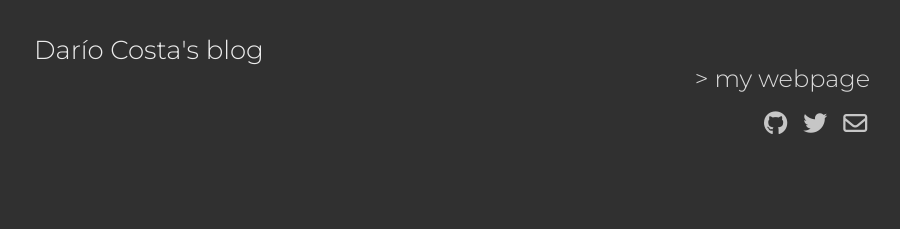
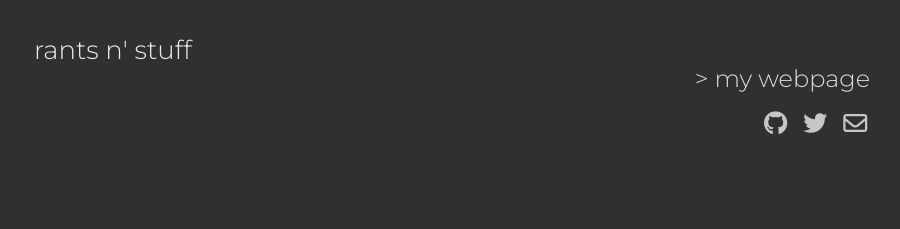
Before and after one commit to dcostap/personal-blog, a Jekyll site: the page built from notes.md, in a window 1280 px wide. Shown: the top 229 px of the page, without its empty margins (188-1088 px from the left). Built offline with Jekyll 4.4.1, drawn with Linux system fonts in a browser that asks for light colours; nearby versions of some CDN libraries; our own code applies the rules of GitHub Pages for plain Markdown files.

Commit message:
Change blog title

```diff
--- a/_config.yml
+++ b/_config.yml
@@ -1,5 +1,5 @@
 # Site settings
-title:       Darío Costa's blog
+title:       rants n' stuff
 email:       dariocostapena@gmail.com
 author:      Darío Costa
 description: ""
```
